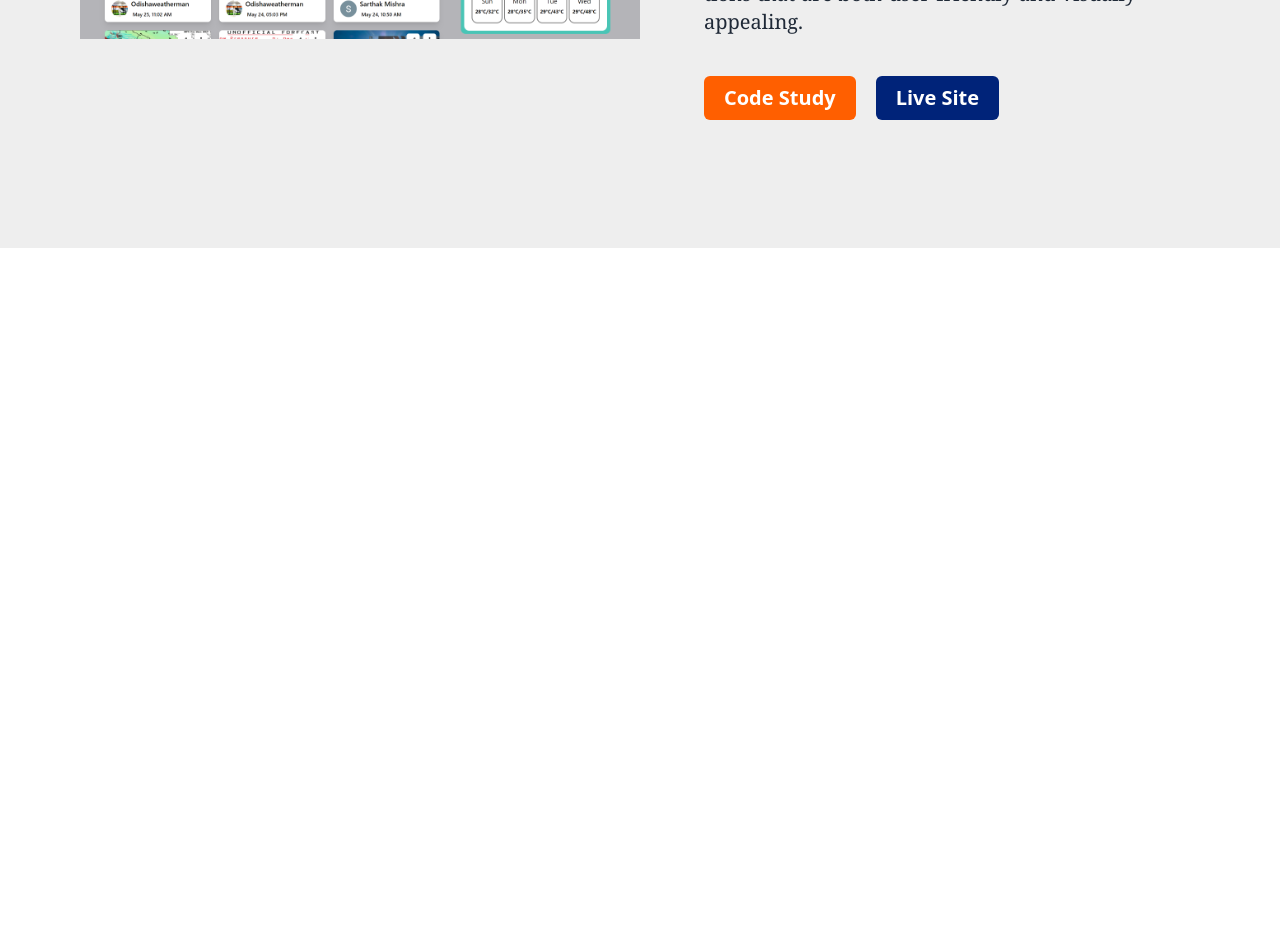
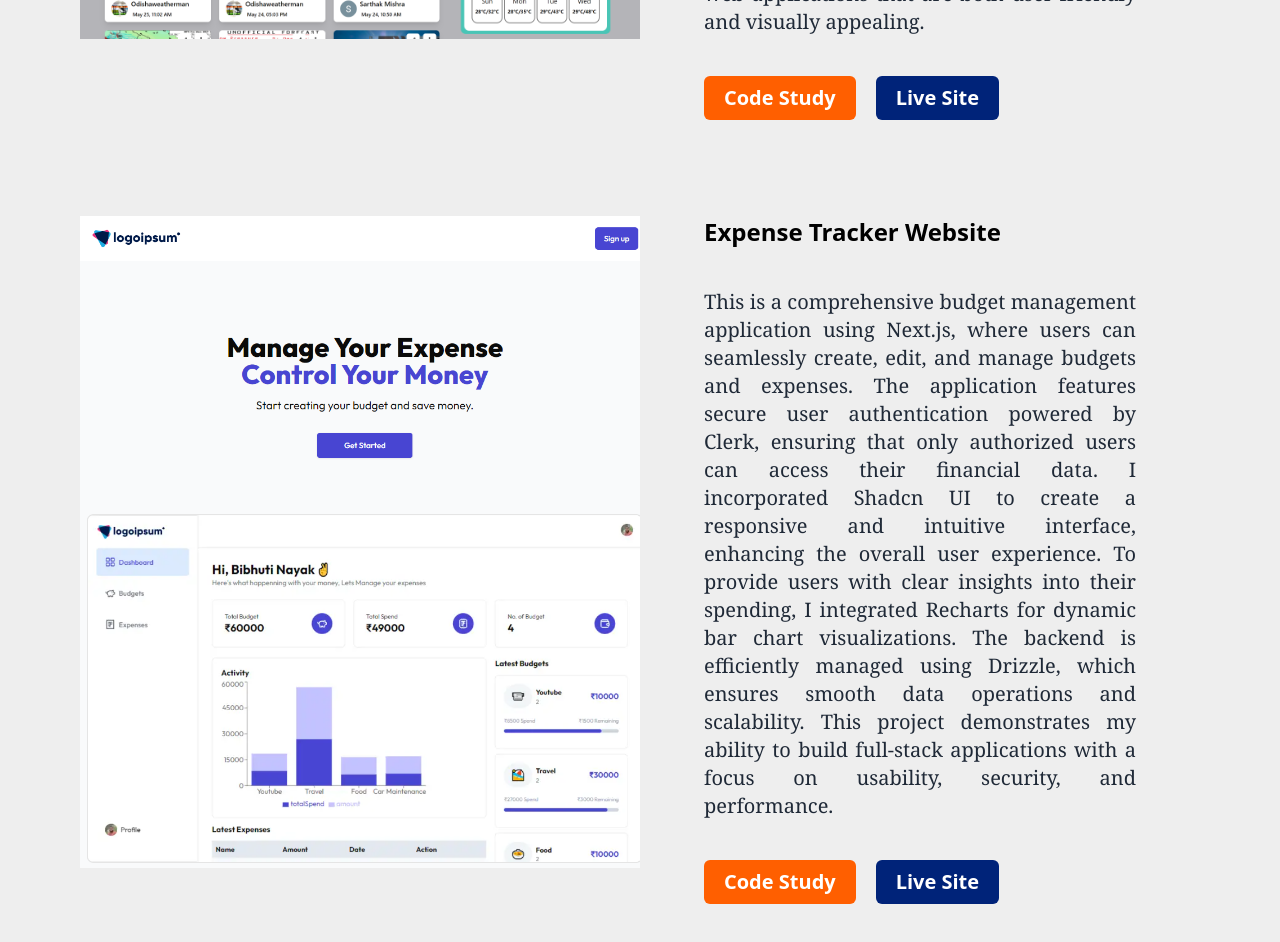
Before and after one commit to bibhuti147/portfolio-app, a React (Vite) app: page /projects in a window 1280 px wide. Shown: the part 1340-2282 px from the top of the page. Before the commit the page ends 1588 px from the top, so only its background shows below. Built offline with nearby package versions, Linux system fonts and the light colour scheme.

Commit message:
7th Change

```diff
--- a/src/pages/Aboutme.jsx
+++ b/src/pages/Aboutme.jsx
@@ -70,6 +70,9 @@ const Aboutme = () => {
               JavaScript
             </li>
             <li className="bg-[#E2DFD0] text-sm md:text-lg text-center text-[#FF5F00] font-semibold py-2">
+              NEXT
+            </li>
+            <li className="bg-[#E2DFD0] text-sm md:text-lg text-center text-[#FF5F00] font-semibold py-2">
               REACT
             </li>
             <li className="bg-[#E2DFD0] text-sm md:text-lg text-center text-[#FF5F00] font-semibold py-2">
--- a/src/pages/Projects.jsx
+++ b/src/pages/Projects.jsx
@@ -1,6 +1,7 @@
 import React from "react";
 import project1 from "../assets/images/project1.png";
 import project2 from "../assets/images/project2.png";
+import project3 from "../assets/images/project3.png";
 import { Link } from "react-router-dom";
 
 const Projects = () => {
@@ -24,7 +25,7 @@ const Projects = () => {
             <h1 className="text-2xl font-bold text-center md:text-left">
               Portfolio
             </h1>
-            <p className="text-base md:text-xl text-gray-800 font-serif text-justify leading-relaxed hyphens-auto pt-5 md:pt-10">
+            <p className="text-base md:text-xl text-gray-800 font-serif text-justify leading-relaxed pt-5 md:pt-10">
               I have created a personal portfolio website using Vite and React,
               with Tailwind CSS for styling. This project showcases my ability
               to build modern, responsive web applications efficiently. The
@@ -61,7 +62,7 @@ const Projects = () => {
             <h1 className="text-2xl font-bold text-center md:text-left">
               Odishaweather Blog Website
             </h1>
-            <p className="text-base md:text-xl text-gray-800 font-serif text-justify leading-relaxed hyphens-auto pt-5 md:pt-10">
+            <p className="text-base md:text-xl text-gray-800 font-serif text-justify leading-relaxed pt-5 md:pt-10">
               Odishaweather is a blog website i recently created for a client
               using React and Vite, styled with Tailwind CSS. The project
               integrates Firebase for authentication and database management,
@@ -89,6 +90,50 @@ const Projects = () => {
             </div>
           </div>
         </div>
+        <div className="grid grid-cols-1 md:grid-cols-2 px-7 md:px-20 pt-24">
+          <img
+            src={project3}
+            alt="/"
+            className="transform transition-transform ease-in-out hover:scale-105"
+          />
+          <div className="md:px-16 mt-10 md:mt-0">
+            <h1 className="text-2xl font-bold text-center md:text-left">
+              Expense Tracker Website
+            </h1>
+            <p className="text-base md:text-xl text-gray-800 font-serif text-justify leading-relaxed pt-5 md:pt-10">
+              This is a comprehensive budget management application using
+              Next.js, where users can seamlessly create, edit, and manage
+              budgets and expenses. The application features secure user
+              authentication powered by Clerk, ensuring that only authorized
+              users can access their financial data. I incorporated Shadcn UI to
+              create a responsive and intuitive interface, enhancing the overall
+              user experience. To provide users with clear insights into their
+              spending, I integrated Recharts for dynamic bar chart
+              visualizations. The backend is efficiently managed using Drizzle,
+              which ensures smooth data operations and scalability. This project
+              demonstrates my ability to build full-stack applications with a
+              focus on usability, security, and performance.
+            </p>
+            <div className="flex gap-5 pt-10">
+              <button className="bg-[#FF5F00] px-5 py-2 text-xl text-white rounded-md font-semibold hover:bg-orange-600 focus:outline-none">
+                <Link
+                  to="https://github.com/bibhuti147/Expense_Tracker"
+                  target="_blank"
+                >
+                  Code Study
+                </Link>
+              </button>
+              <button className="bg-[#002379] px-5 py-2 text-xl text-white rounded-md font-semibold hover:bg-[#00215E] focus:outline-none">
+                <Link
+                  to="https://expense-tracker-flax-psi.vercel.app/"
+                  target="_blank"
+                >
+                  Live Site
+                </Link>
+              </button>
+            </div>
+          </div>
+        </div>
       </div>
     </div>
   );
```
Also changed, not shown: src/assets/images/logodfsfs.jpg (added), src/assets/images/project3.png (added).
